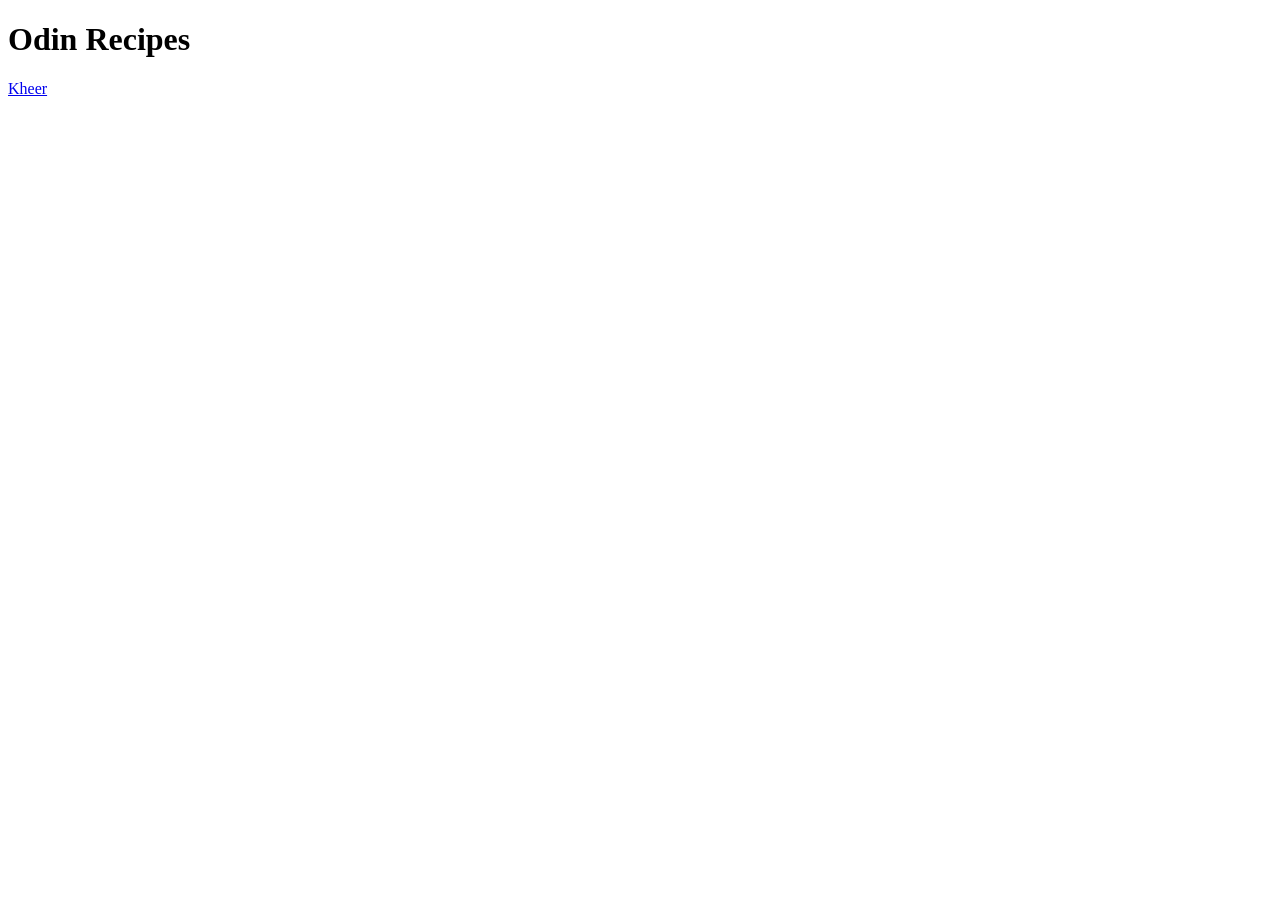
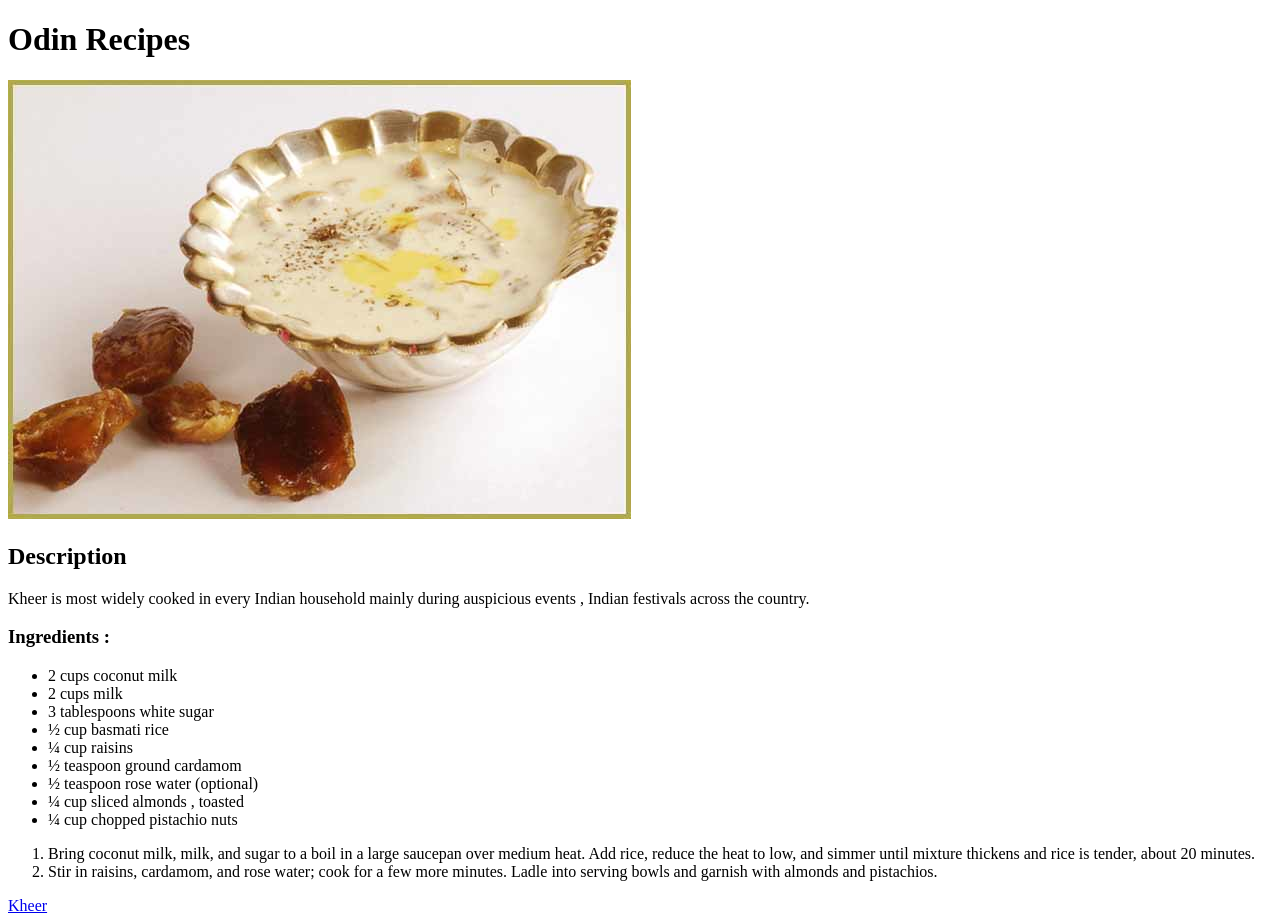
Before and after one commit to ChanduV20/odin-recipes, a plain HTML site: page index.html in a window 1280 px wide. Before the commit the page ends 800 px from the top, so only its background shows below. Drawn offline with Linux system fonts and the light colour scheme.

Commit message:
Added recipe image , ingredients and steps
Displaying image free licensed
ingredients required to cook
Steps for directions to cook

```diff
--- a/index.html
+++ b/index.html
@@ -6,6 +6,28 @@
     </head>
     <body>
         <h1>Odin Recipes</h1>
+        <img src="./images/kheer.jpg" alt="Delicious looking kheer">
+
+        <h2>Description</h2>
+        <p>Kheer is most widely cooked in every Indian household mainly during auspicious events , Indian festivals across the country.</p>
+
+        <h3>Ingredients :</h3>
+        <ul>
+            <li>2 cups coconut milk</li>
+            <li>2 cups milk</li>
+            <li>3 tablespoons white sugar</li>
+            <li>&frac12 cup basmati rice</li>
+            <li>&frac14 cup raisins</li>
+            <li>&frac12 teaspoon ground cardamom</li>
+            <li>&frac12 teaspoon rose water (optional)</li>
+            <li>&frac14 cup sliced almonds , toasted</li>
+            <li>&frac14 cup chopped pistachio nuts</li>
+        </ul>
+
+        <ol>
+            <li>Bring coconut milk, milk, and sugar to a boil in a large saucepan over medium heat. Add rice, reduce the heat to low, and simmer until mixture thickens and rice is tender, about 20 minutes.</li>
+            <li>Stir in raisins, cardamom, and rose water; cook for a few more minutes. Ladle into serving bowls and garnish with almonds and pistachios.</li>
+        </ol>
 
         <a href="recipes/kheer.html"> Kheer</a>
     </body>
```
Also changed, not shown: images/kheer.jpg (added).
